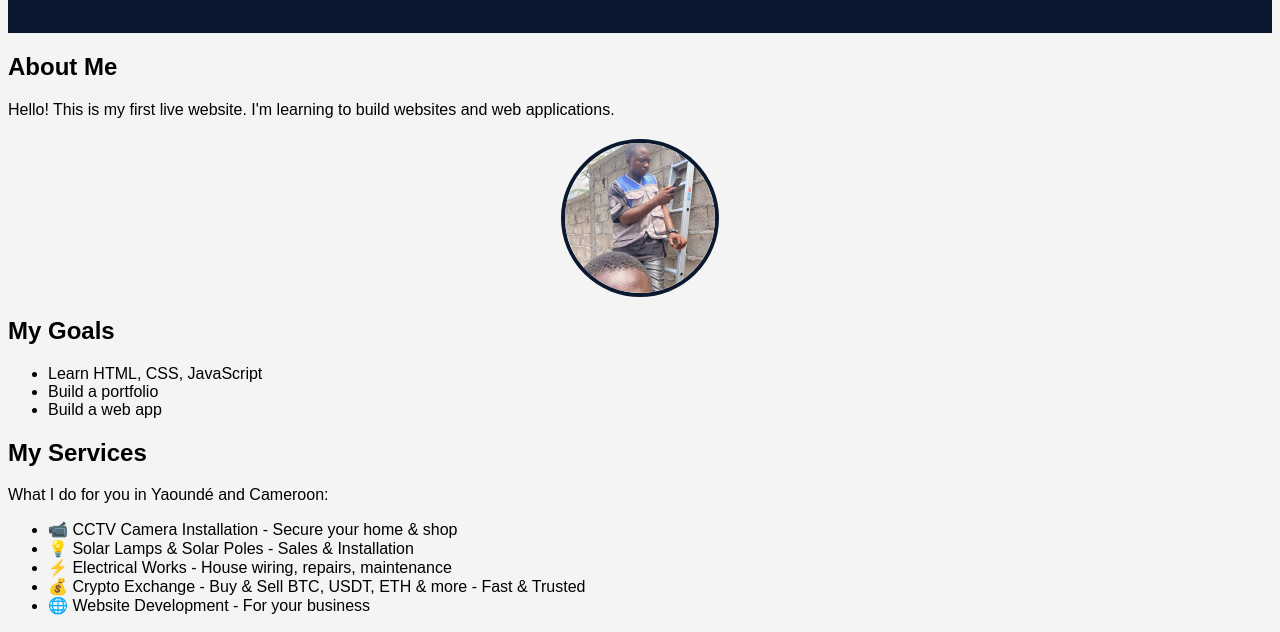
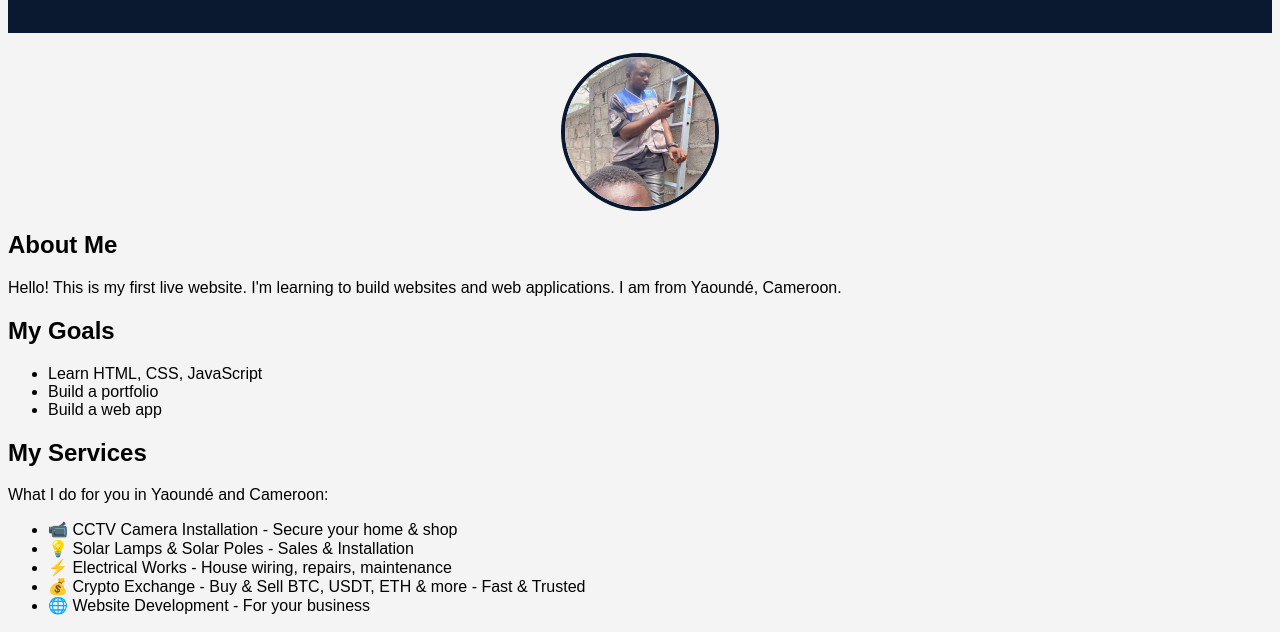
Before and after one commit to chutechpro/my-first-website, a plain HTML site: page index.html in a window 1280 px wide. Shown: the part 147-779 px from the top of the page. Drawn offline with Linux system fonts and the light colour scheme.

Commit message:
Update index.html

```diff
--- a/index.html
+++ b/index.html
@@ -11,15 +11,21 @@
     <p>Aspiring Web Developer from Yaoundé</p>
   </header>
   <div class="container">
+    <div class="about-hero">
+  <img src="profile.jpg" alt="Chutech Pro in Yaounde" class="profile-pic">
+  <div>
     <h2>About Me</h2>
-    <p>Hello! This is my first live website. I'm learning to build websites and web applications.</p>
-    <img src="profile.jpg" alt=Chutech Pro in Yaounde" class="profile-pic">
+    <p>Hello! This is my first live website. I'm learning to build websites and web applications. I am from Yaoundé, Cameroon.</p>
+  </div>
+</div>
+
 <h2>My Goals</h2>
 <ul>
   <li>Learn HTML, CSS, JavaScript</li>
   <li>Build a portfolio</li>
   <li>Build a web app</li>
 </ul>
+
 <h2>My Services</h2>
 <p>What I do for you in Yaoundé and Cameroon:</p>
 <ul>
```
Lines whose indentation alone changed are shown as unchanged.
